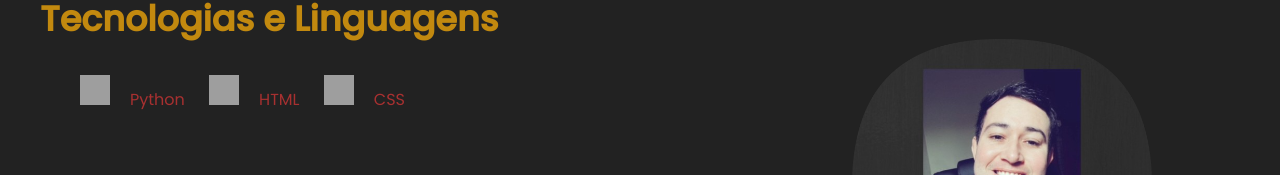
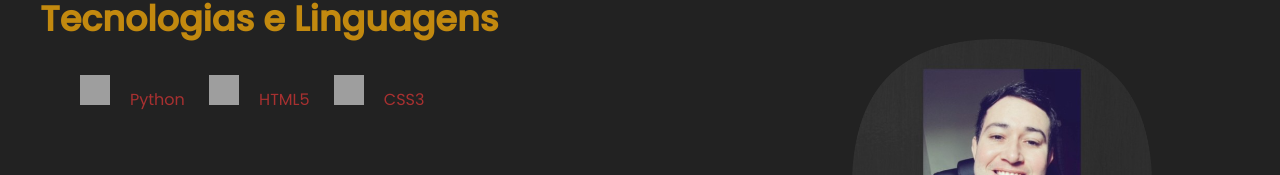
Before and after one commit to LeandroPedroso14/My-Landing-Page, a plain HTML site: page index.html in a window 1280 px wide. Shown: the part 121-296 px from the top of the page. Drawn offline with Linux system fonts and the light colour scheme; grey boxes are pictures that could not be loaded.

Commit message:
changing character html and css

```diff
--- a/index.html
+++ b/index.html
@@ -20,8 +20,8 @@
           <ul>
 
           <a href="https://www.python.org/"target="_blank""#"><img src="https://cdn.jsdelivr.net/gh/devicons/devicon/icons/python/python-original.svg" width="30" height="30" /><li>Python</li></a>
-          <a href="https://html.spec.whatwg.org/"target="_blank""#"><img src="https://cdn.jsdelivr.net/gh/devicons/devicon/icons/html5/html5-original.svg" width="30" height="30" /><li>HTML</li></a>
-          <a href="https://www.w3.org/TR/css3-roadmap/"target="_blank""#"><img src="https://cdn.jsdelivr.net/gh/devicons/devicon/icons/css3/css3-original.svg" width="30" height="30" /><li>CSS</li></a>
+          <a href="https://html.spec.whatwg.org/"target="_blank""#"><img src="https://cdn.jsdelivr.net/gh/devicons/devicon/icons/html5/html5-original.svg" width="30" height="30" /><li>HTML5</li></a>
+          <a href="https://www.w3.org/TR/css3-roadmap/"target="_blank""#"><img src="https://cdn.jsdelivr.net/gh/devicons/devicon/icons/css3/css3-original.svg" width="30" height="30" /><li>CSS3</li></a>
 
         </ul>
 
```
